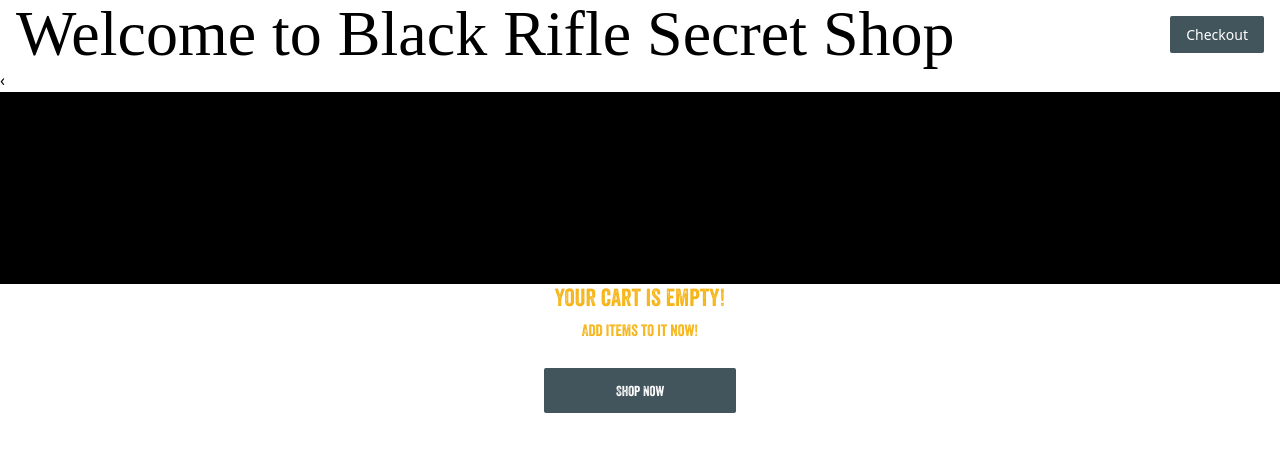
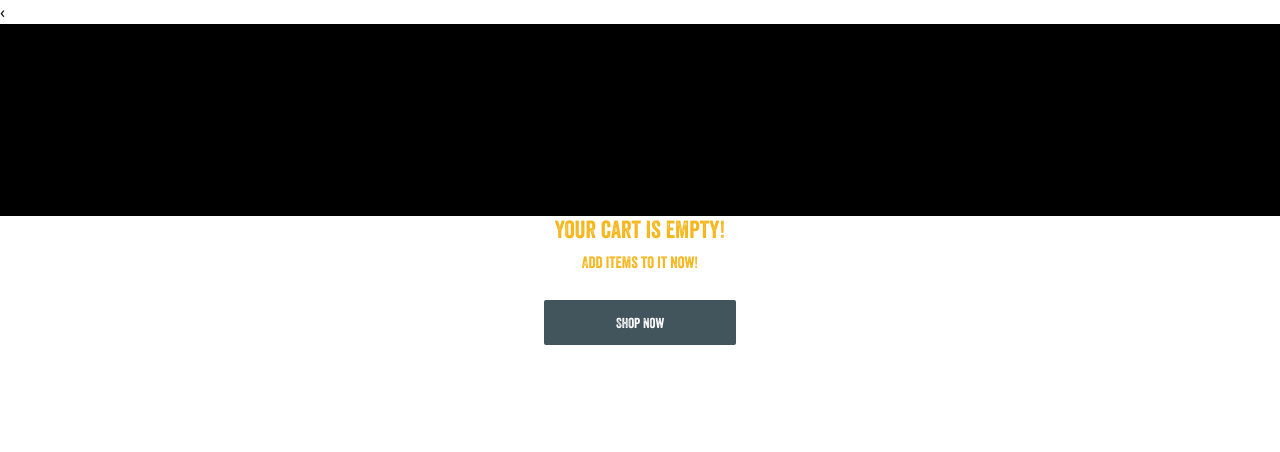
Before and after one commit to wlawlerpro/roastedandbarreledshop, an Angular app: page /cart in a window 1280 px wide. Shown: the top 452 px of the page. Built offline with nearby package versions, Linux system fonts and the light colour scheme.

Commit message:
eliminated blackrifletopbar

```diff
--- a/src/app/skillfolder/skill/cart/cart.component.html
+++ b/src/app/skillfolder/skill/cart/cart.component.html
@@ -1,4 +1,4 @@
-<app-top-bar></app-top-bar>
+<!--<app-top-bar></app-top-bar>-->
 
 <a [routerLink]="['']" class="previous ">
   &#8249;
--- a/src/app/skillfolder/skill/product-details/product-details.component.html
+++ b/src/app/skillfolder/skill/product-details/product-details.component.html
@@ -1,5 +1,5 @@
 
-<app-top-bar></app-top-bar>
+
 <h2 class="details-title">Product Details</h2>
 <a [routerLink]="[SKILL_ROUTE]"class="previous ">
   &#8249;
--- a/src/app/skillfolder/skill/product-list/product-list.component.html
+++ b/src/app/skillfolder/skill/product-list/product-list.component.html
@@ -1,4 +1,4 @@
-<app-top-bar></app-top-bar>
+
 <a [routerLink]="['']" class="previous-s ">
     &#8249;
     </a>
```
